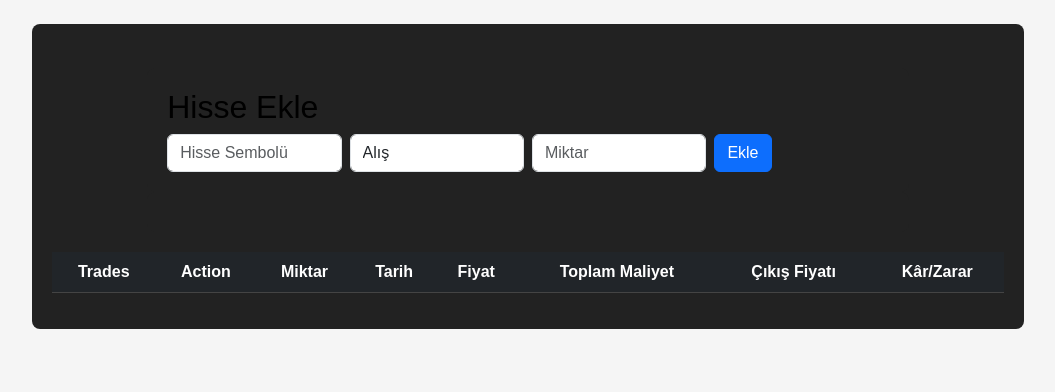
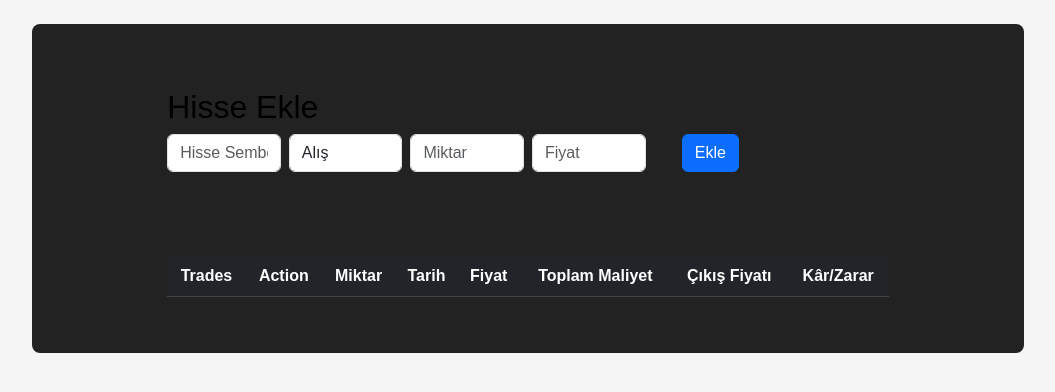
Before and after one commit to emirrkerem/borsa_proje, a Flask app: page /trade in a window 1280 px wide. Shown: the part 130-522 px from the top of the page, without its empty margins (112-1167 px from the left). Run offline with Flask 3, Linux system fonts and the light colour scheme; lists and menus that the app fills with data are empty.

Commit message:
trade sayfasıytla oynadık

```diff
--- a/templates/base.html
+++ b/templates/base.html
@@ -3,14 +3,15 @@
 <head>
     <meta charset="UTF-8">
     <meta name="viewport" content="width=device-width, initial-scale=1.0">
-    <title>Borsa Takip</title>
 
     <!-- Bootstrap CSS CDN ile ekleniyor -->
     <link href="https://cdn.jsdelivr.net/npm/bootstrap@5.3.0/dist/css/bootstrap.min.css" rel="stylesheet">
 
+</head>
+    <title>Borsa Takip</title>
     <link rel="stylesheet" href="{{ url_for('static', filename='styles.css') }}">
 </head>
-<body>
+    <body>
     <header>
         <nav class="navbar navbar-expand-lg navbar-dark bg-dark">
             <div class="container">
@@ -36,6 +37,7 @@
     </main>
 
     <!-- Bootstrap JS -->
-    <script src="https://cdn.jsdelivr.net/npm/bootstrap@5.3.0/dist/js/bootstrap.bundle.min.js"></script>
+    <script src="{{ url_for('static', filename='script.js') }}"></script>
+
 </body>
 </html>
--- a/templates/trade.html
+++ b/templates/trade.html
@@ -3,27 +3,29 @@
 {% block content %}
 <div class="container mt-4">
     <h2>Hisse Ekle</h2>
-    <form id="tradeForm" class="row g-2">
-        <div class="col-md-3">
-            <input type="text" class="form-control" placeholder="Hisse Sembolü" name="symbol">
+    <form id="tradeForm" class="row align-items-center g-2">
+        <div class="col-md-2">
+            <input type="text" class="form-control" placeholder="Hisse Sembolü" name="symbol" id="symbol">
         </div>
-        <div class="col-md-3">
-            <select class="form-control" name="action">
+        <div class="col-md-2">
+            <select class="form-control" name="action" id="action">
                 <option value="buy">Alış</option>
                 <option value="sell">Satış</option>
             </select>
         </div>
-        <div class="col-md-3">
-            <input type="number" class="form-control" placeholder="Miktar" name="quantity">
+        <div class="col-md-2">
+            <input type="number" class="form-control" placeholder="Miktar" name="quantity" id="quantity">
         </div>
-        <div class="col-md-3">
-            <button type="submit" class="btn btn-primary">Ekle</button>
+        <div class="col-md-2">
+            <input type="number" step="0.01" class="form-control" placeholder="Fiyat" name="price" id="price">
+        </div>
+        <div class="col-md-2 d-flex justify-content-center">
+            <button type="button" class="btn btn-primary" onclick="addTrade()">Ekle</button>
         </div>
     </form>
 </div>
-
-<div class="container"></div>
     <!-- Trade Tablosu -->
+<div class="container mt-4">
     <table class="table table-dark table-striped">
         <thead>
             <tr>
```
Also changed, not shown: static/script.js (added, +77 -0 lines), templates/static/script.js (deleted, +0 -30 lines), static/styles.css (renamed from templates/static/styles.css).
